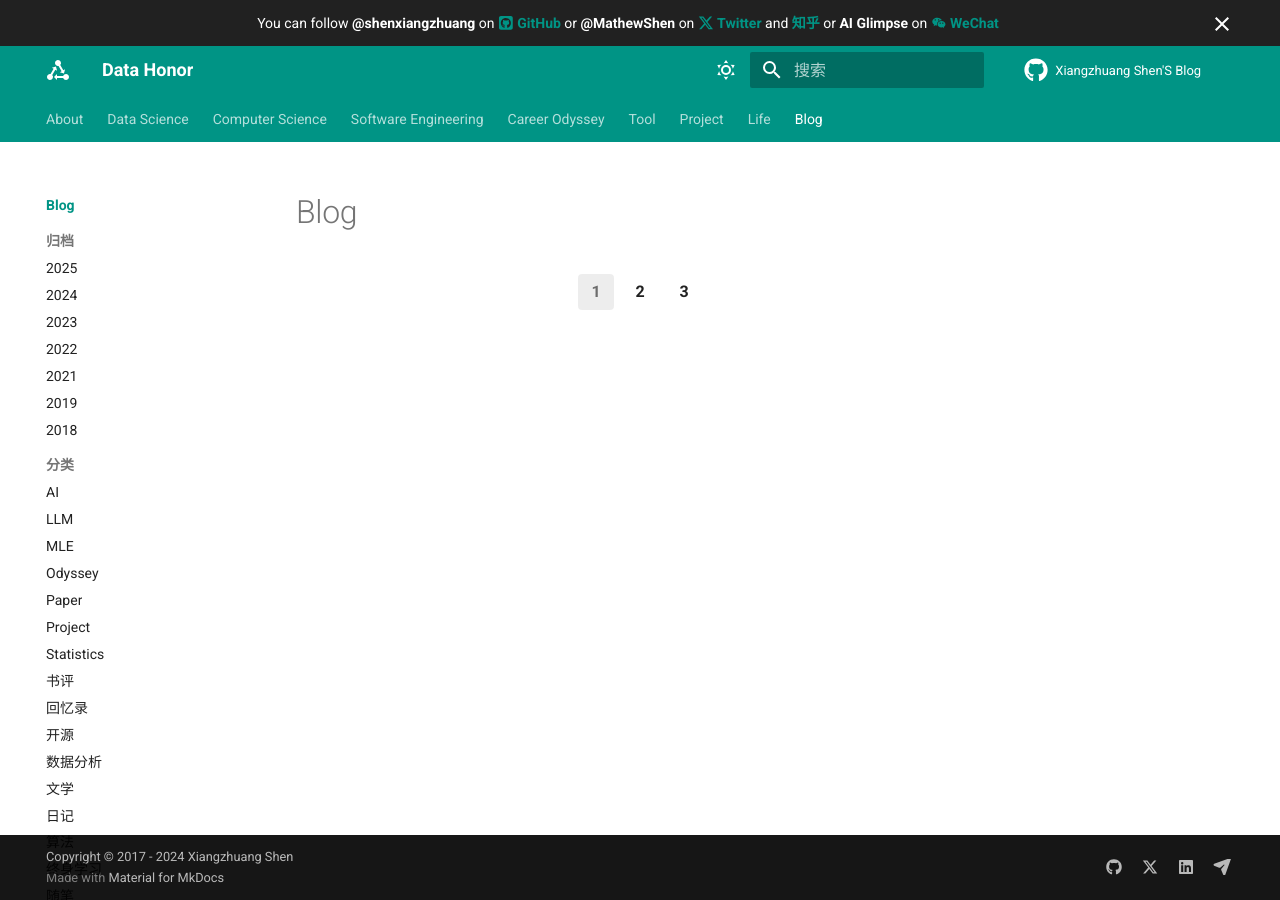
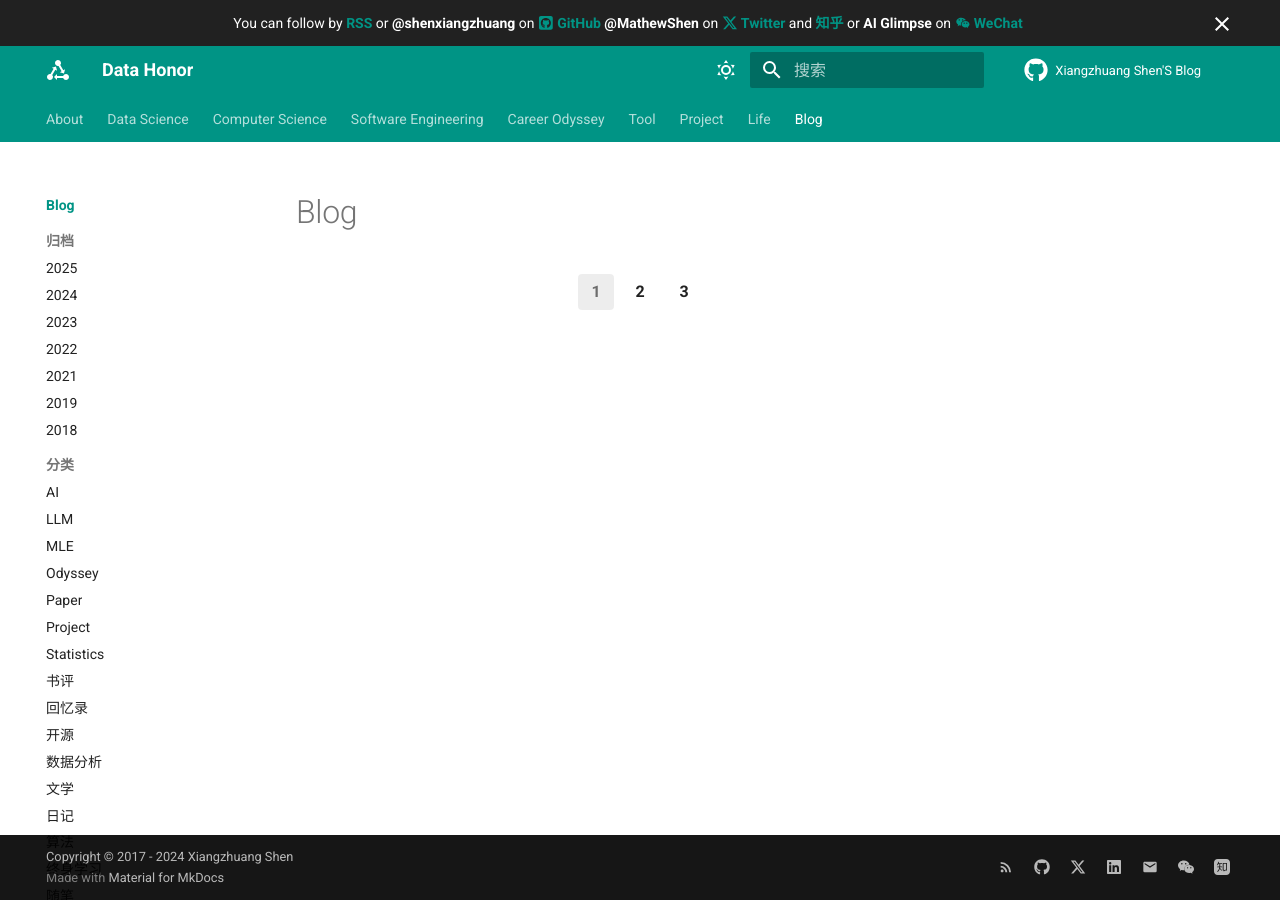
Before and after one commit to shenxiangzhuang/shenxiangzhuang.github.io, an MkDocs documentation site: the page built from docs/blog/index.md, in a window 1280 px wide. Built offline with MkDocs 1.6.1 and Material for MkDocs 9.7.7, drawn with Linux system fonts in a browser that asks for light colours; comment, search, counter and statistics services are not loaded.

Commit message:
doc: add badges (#269)

```diff
--- a/docs/templates/main.html
+++ b/docs/templates/main.html
@@ -2,14 +2,17 @@
 
 {% block announce %}
 <center>
-You can follow <strong>@shenxiangzhuang</strong> on
+You can follow by
+  <a href="https://datahonor.com/feed_rss_created">
+    <strong>RSS</strong>
+  </a>
+  or <strong>@shenxiangzhuang</strong> on
   <a href="https://github.com/shenxiangzhuang">
     <span class="twemoji">
       {% include ".icons/fontawesome/brands/square-github.svg" %}
     </span>
     <strong>GitHub</strong>
   </a>
-  or
   <strong>@MathewShen</strong> on
   <a href="https://twitter.com/MathewShen42">
     <span class="twemoji">
--- a/mkdocs.yml
+++ b/mkdocs.yml
@@ -158,6 +158,9 @@ extra:
   #            using our <a href="..." target="_blank" rel="noopener">feedback form</a>.
 
   social:
+    - icon: material/rss
+      link: https://datahonor.com/feed_rss_created
+
     - icon: fontawesome/brands/github
       link: https://github.com/shenxiangzhuang
 
@@ -167,8 +170,16 @@ extra:
     - icon: fontawesome/brands/linkedin
       link: https://linkedin.com/in/mathewshen
 
-    - icon: fontawesome/solid/paper-plane
+    - icon: material/email
       link: mailto:datahonor@gmail.com
+
+    - icon: simple/wechat
+      link: https://mp.weixin.qq.com/s/wOqp6nHBAenK9wP2vIUS9g
+
+    - icon: simple/zhihu
+      link: https://www.zhihu.com/people/shen-xiang-zhuang
+
+
 
 nav:
   - About: index.md
```
Also changed, not shown: docs/blog/index.md (line endings or trailing spaces).
